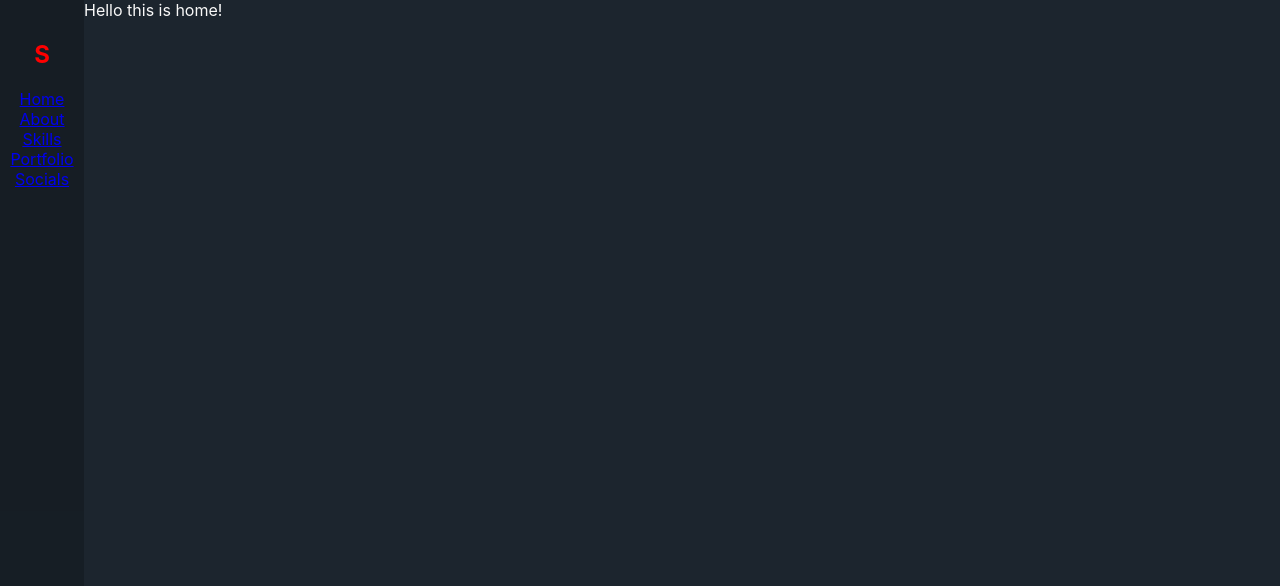
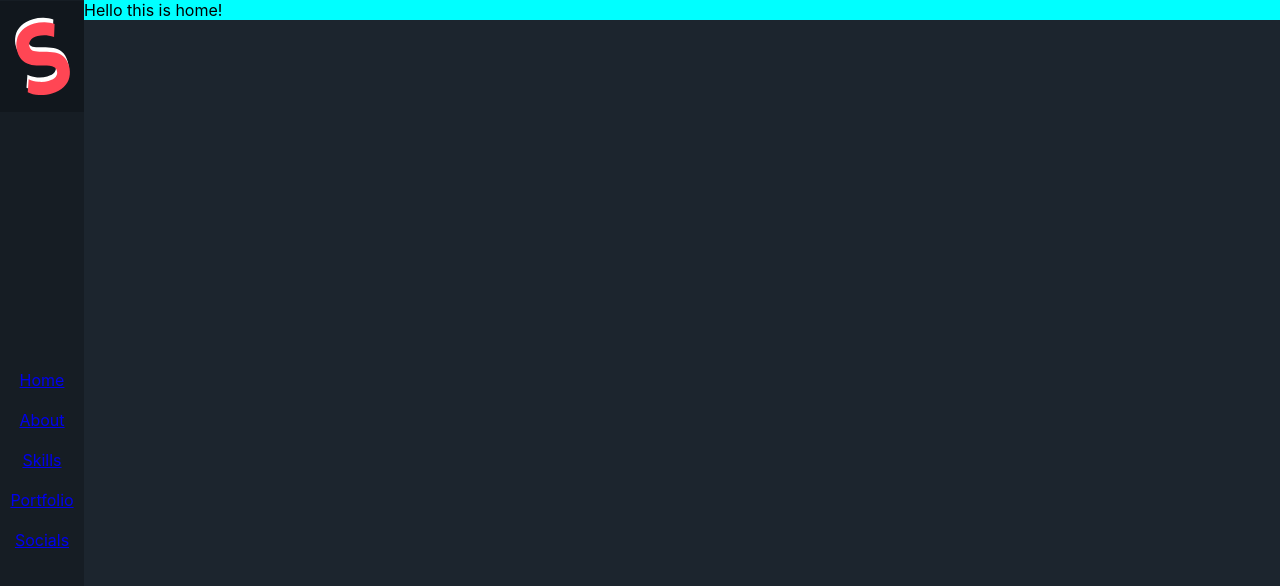
Before and after one commit to rlysam/sam-resume, a React (Create React App) app: page / in a window 1280 px wide. Shown: the top 586 px of the page. Built offline with nearby package versions, Linux system fonts and the light colour scheme.

Commit message:
Before adding FontAwesome

```diff
--- a/src/components/NavBar.js
+++ b/src/components/NavBar.js
@@ -1,11 +1,18 @@
 import { Link } from "react-router-dom";
+import NavIconLogo from "../assets/Nav-Icon.svg";
 
 const Navbar = () => {
 	return (
 		<nav className="navbar">
-			<h1 className="nav-icon">S</h1>
+			<h1 className="nav-icon">
+				<Link to="/">
+				<img src={ NavIconLogo } alt="" srcset="" className="nav-logo-icon" />
+				</Link>
+			</h1>
 			<div className="links">
-				<Link to="/">Home</Link>
+				<Link to="/">
+					Home
+				</Link>
 				<Link to="/About">About</Link>
 				<Link to="/About">Skills</Link>
 				<Link to="/About">Portfolio</Link>
--- a/src/index.css
+++ b/src/index.css
@@ -20,29 +20,48 @@ code {
 	z-index: 1; /* Stay on top */
 	top: 0; /* Stay at the top */
 	left: 0;
-background: rgba(0, 0, 0, 0.2);
+	background: rgba(0, 0, 0, 0.2);
 	/* opacity: 0.2; */
 	overflow-x: hidden; /* Disable horizontal scroll */
-	padding-top: 20px;
-	color: red;
+	/* padding-top: 20px; */
+	/* color: red; */
+	display: flex;
+	flex-direction: column;
 }
 
+/* container for Nav-Icon */
 .nav-icon {
+	/* background-color: pink; */
 	display: flex;
 	flex-direction: column;
 	align-items: center;
+	justify-content: center;
+	height: 80px;
 }
 
+/* Container for all the links */
 .links {
+	color: #f9f9f9;
 	display: flex;
 	flex-direction: column;
 	align-items: center;
+	flex: 1;
+	align-items: center;
+	justify-content: center;
 }
 
+/* children of the links */
+.links > *  + * {
+	margin-top: 20px;
+}
+
+/* Home */
+/* Actual content(?) */
 .content {
-	color: #f9f9f9;
-	margin-left: 84px;
-	height: 100%;
+	/* color: #f9f9f9; */
+	color: black;
+	background-color: aqua;
+	margin-left: 84px; /* para naka align  din sa kabila*/
 	padding: 0px 0px;
 }
 
```
Also changed, not shown: src/assets/Nav-Icon.svg (added).
